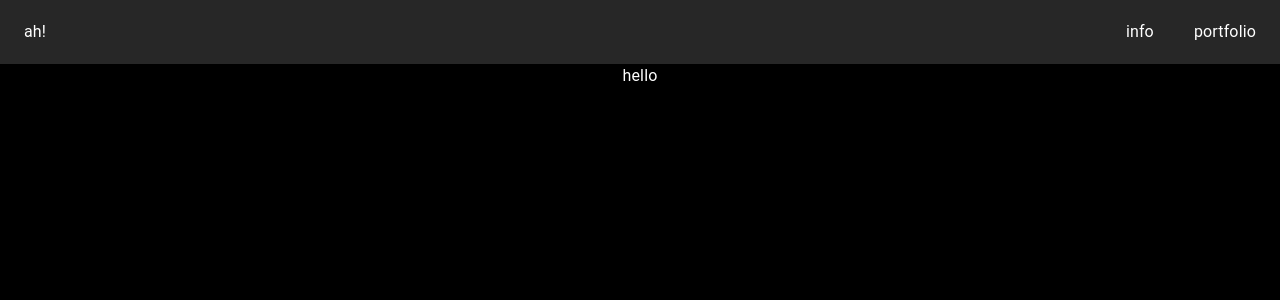
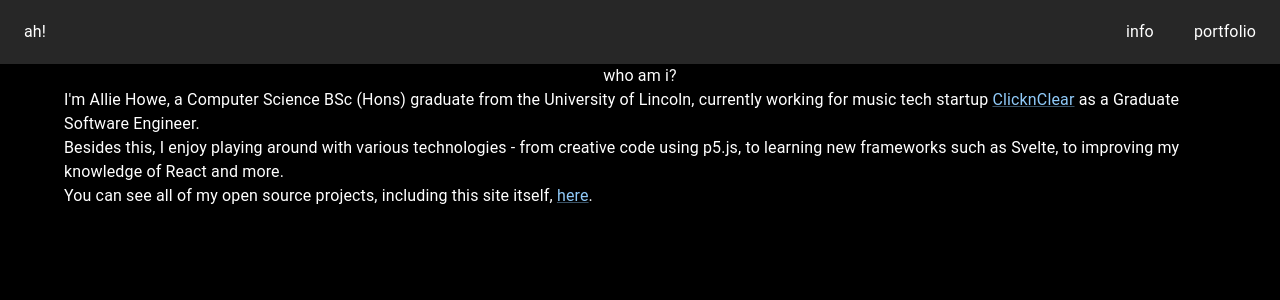
Before and after one commit to Allie-Howe/alliehowe.dev, a React (Create React App) app: page / in a window 1280 px wide. Shown: the top 300 px of the page. Built offline with nearby package versions, Linux system fonts and the light colour scheme.

Commit message:
added about me area

```diff
--- a/src/App.js
+++ b/src/App.js
@@ -1,17 +1,31 @@
-import { Box, Container, CssBaseline, ThemeProvider, Typography } from '@mui/material';
+import { Box, Container, CssBaseline, Link, ThemeProvider, Typography } from '@mui/material';
 import { Navbar } from './Navbar';
 import { theme } from './theme';
 
+const NewTabLink = ({ href, children }) => (
+  <Link href={href} target='_blank' rel='noreferrer'>
+    {children}
+  </Link>
+);
+
 
 function App() {
-
   return (
     <ThemeProvider theme={theme}>
       <Box sx={{minHeight: '100vh', backgroundColor: 'black'}}>
       <CssBaseline />
       <Navbar />
-      <Container sx={{backgroundColor: 'black'}}>
-        <Typography textAlign='center'>hello</Typography>
+      <Container>
+        <Typography textAlign='center'>who am i?</Typography>
+        <Typography>
+          I'm Allie Howe, a Computer Science BSc (Hons) graduate from the University of Lincoln, currently working for music tech startup <NewTabLink href='http://clicknclear.com/'>ClicknClear</NewTabLink> as a Graduate Software Engineer.
+        </Typography>
+        <Typography>
+          Besides this, I enjoy playing around with various technologies - from creative code using p5.js, to learning new frameworks such as Svelte, to improving my knowledge of React and more.
+        </Typography>
+        <Typography>
+          You can see all of my open source projects, including this site itself, <NewTabLink href='https://github.com/allie-howe'>here</NewTabLink>.
+        </Typography>
       </Container>
       </Box>
     </ThemeProvider>
```
